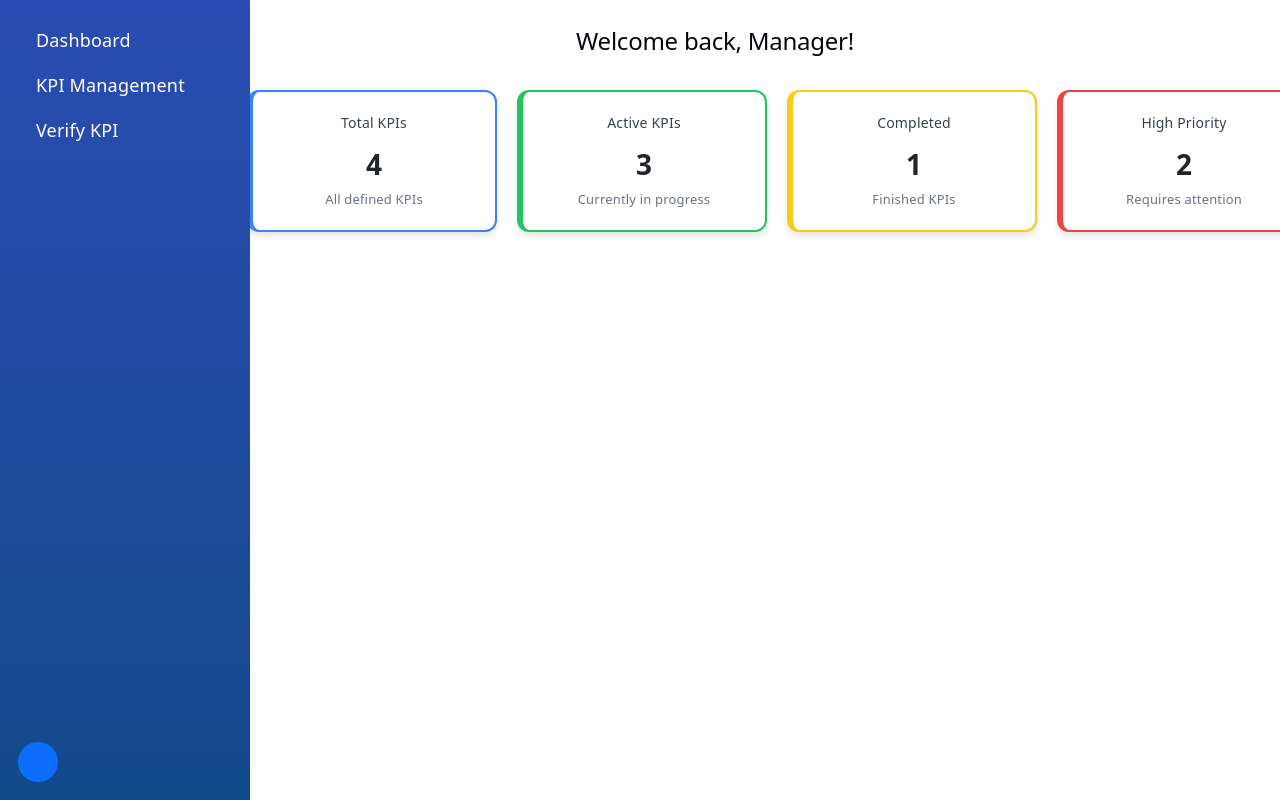
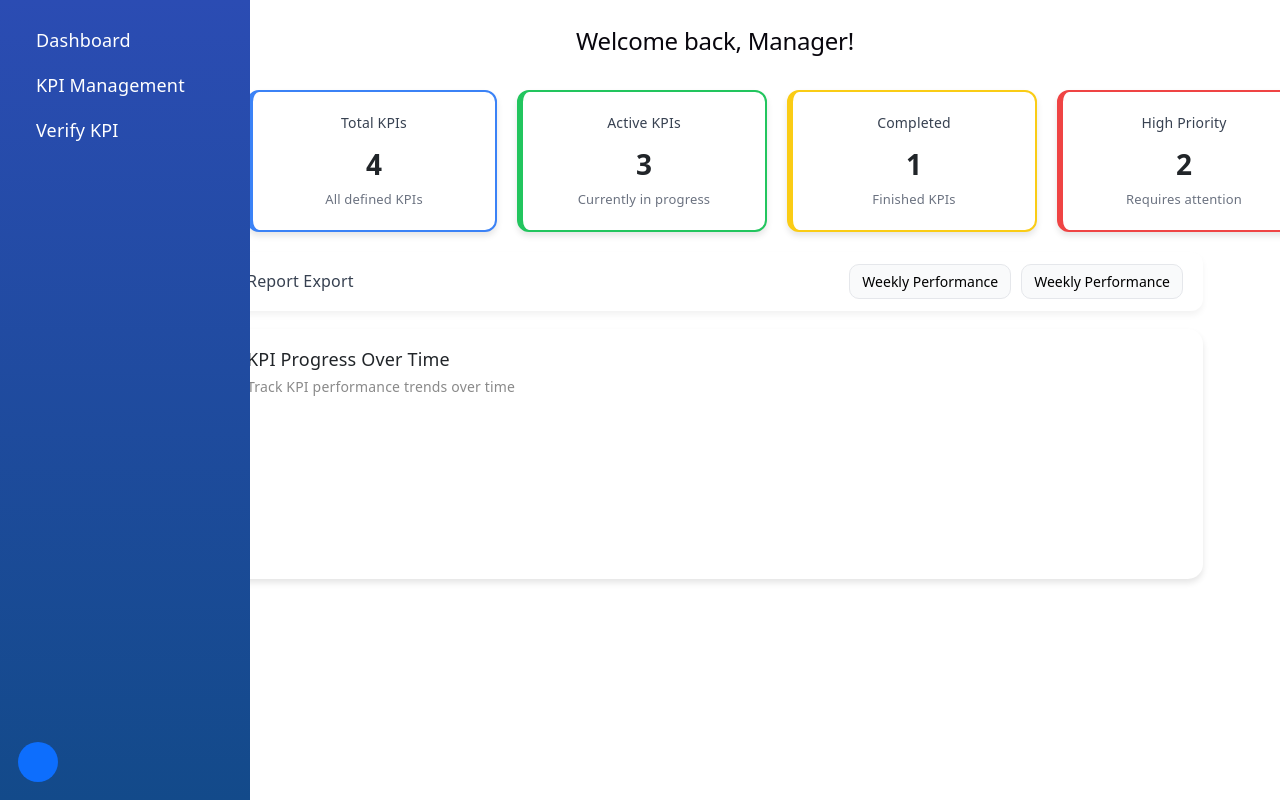
Before and after one commit to ccyenoc/achievepro_frontend, a React (Vite) app: page / in a window 1280 px wide. Shown: the top 800 px of the page. Built offline with nearby package versions, Linux system fonts and the light colour scheme; no server answers.

Commit message:
add theexport bar

```diff
--- a/package.json
+++ b/package.json
@@ -13,7 +13,8 @@
     "bootstrap": "^5.3.8",
     "react": "^19.2.4",
     "react-dom": "^19.2.4",
-    "react-router-dom": "^7.14.1"
+    "react-router-dom": "^7.14.1",
+    "recharts": "^3.8.1"
   },
   "devDependencies": {
     "@eslint/js": "^9.39.4",
--- a/src/components/4x1_cards_layout.jsx
+++ b/src/components/4x1_cards_layout.jsx
@@ -6,7 +6,7 @@ function Card({ title, value, subtitle, color }) {
         flex: "0 0 250px",
         border: `2px solid ${color}`,
         borderRadius: "12px",
-        borderLeft: `6px solid ${color}`,
+        borderLeft: `6px solid ${color}`, // this is where we make the border thicker on the left to make it prettier
         padding: "20px",
         backgroundColor: "#ffffff",
         boxShadow: "0 4px 6px rgba(0, 0, 0, 0.1)",
--- /dev/null
+++ b/src/components/export-bar.jsx
@@ -0,0 +1,46 @@
+function ExportBar(){
+    const buttonStyle = {
+  padding: "6px 12px",
+  borderRadius: "10px",
+  border: "1px solid #e5e7eb",
+  backgroundColor: "#f9fafb",
+  cursor: "pointer",
+  fontSize: "14px"
+};
+
+    return(
+        <div
+      style={{
+        display: "flex",
+        justifyContent: "space-between", // 🔥 push apart
+        alignItems: "center",
+        width: "100%", // 🔥 full width
+        padding: "12px 20px",
+        backgroundColor: "#ffffff",
+        borderRadius: "12px",
+        boxShadow: "0 4px 6px rgba(0,0,0,0.05)"
+      }}
+    >
+      {/* Left */}
+      <p
+        style={{
+          margin: 0,
+          fontSize: "16px",
+          fontWeight: "500",
+          color: "#374151"
+        }}
+      >
+        Report Export
+      </p>
+
+      {/* Right */}
+      <div style={{ display: "flex", gap: "10px" }}>
+        <button style={buttonStyle}>Weekly Performance</button>
+        <button style={buttonStyle}>Weekly Performance</button>
+      </div>
+    </div>
+  );
+
+}
+
+export default ExportBar;
--- /dev/null
+++ b/src/components/rectangle_graph_card.jsx
@@ -0,0 +1,60 @@
+import {LineChart,Line,XAxis,YAxis, Tooltip,CartesianGrid,Legend, ResponsiveContainer} from "recharts";
+import {useEffect , useState} from "react";
+
+function RectangleGraphCard(){
+    const [data, setData] = useState();
+
+    useEffect( ()=> {
+        fetch("https://localhost:8000/api/data")
+        .then(res => res.json())
+        .then(data => setData(data))
+    },[] );
+
+    return(
+        <div
+        style={{
+            display : "flex",
+            height: "400px",
+            padding: "20px",
+            backgroundColor: "#ffffff",
+            boxShadow: "0 4px 6px rgba(0, 0, 0, 0.1)",
+            flex: "0 0 250px",
+            borderRadius : "15px",
+        }}>
+
+            {/*}
+            backend connection
+            <ResponsiveContainer width="100%" height="100%">
+                <LineChart data={data}>
+                    <XAxis dataKey="name" />
+                    <YAxis />
+                    <Tooltip />
+                    <Line type="monotone" dataKey="value" />
+                </LineChart>
+            </ResponsiveContainer>
+            {*/}
+
+            {/* frontend demonstration purpose */}
+            <div
+              style={{
+                display : "flex",
+                flexDirection :"column",
+                alignItems : "flex-start",
+                borderRadius : "15px",
+              }}>
+            <h4
+            style={{
+                fontSize: "18px",
+              }}>KPI Progress Over Time</h4>
+            <h5 style={{
+                color: "#8a8a8a" ,
+                fontSize : "14px"}}>Track KPI performance trends over time </h5>
+            </div>
+
+
+
+        </div>
+    )
+}
+
+export default RectangleGraphCard;
--- a/src/pages/manager-dashboard.jsx
+++ b/src/pages/manager-dashboard.jsx
@@ -1,6 +1,8 @@
 // since that we are using vite we dont need to import react anymore
 import ManagerSidebar from "../components/manager_sidebar.jsx";
 import DashboardCards from "../components/4x1_cards_layout";
+import ExportBar from "../components/export-bar";
+import RectangleGraphCard from "../components/rectangle_graph_card.jsx";
 
 function ManagerDashboard(){
    return (
@@ -22,6 +24,11 @@ function ManagerDashboard(){
       {/*top 4 cards*/}
        <DashboardCards />
 
+       <ExportBar />
+
+<div className="p-2"></div>
+       <RectangleGraphCard/>
+
 </div>
 
     </div>
```
Also changed, not shown: src/components/rectangle_card_layout.jsx (deleted), 1 other file (tests, documents, lock files or other folders).
